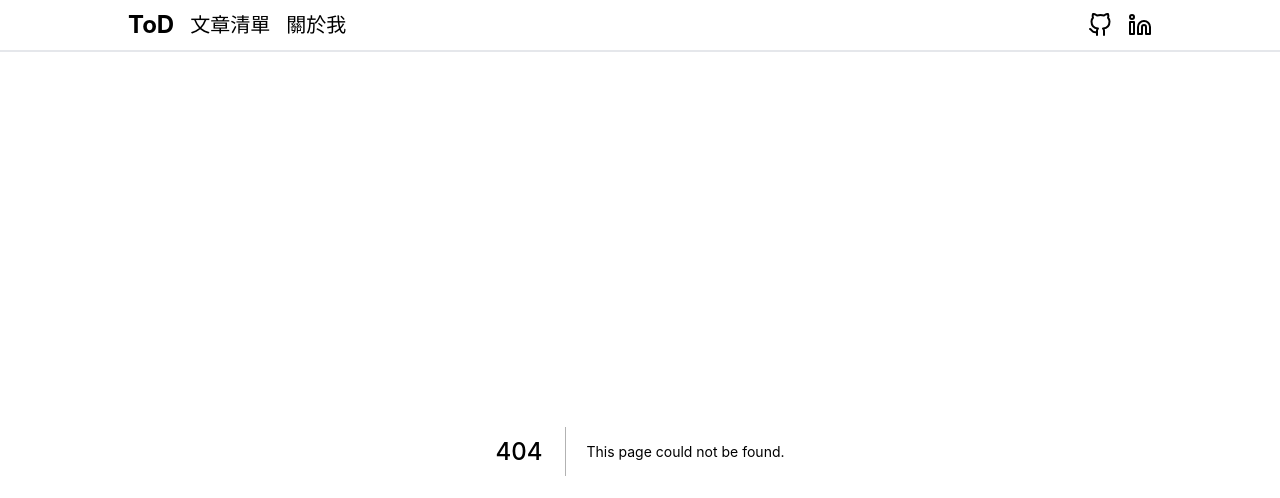
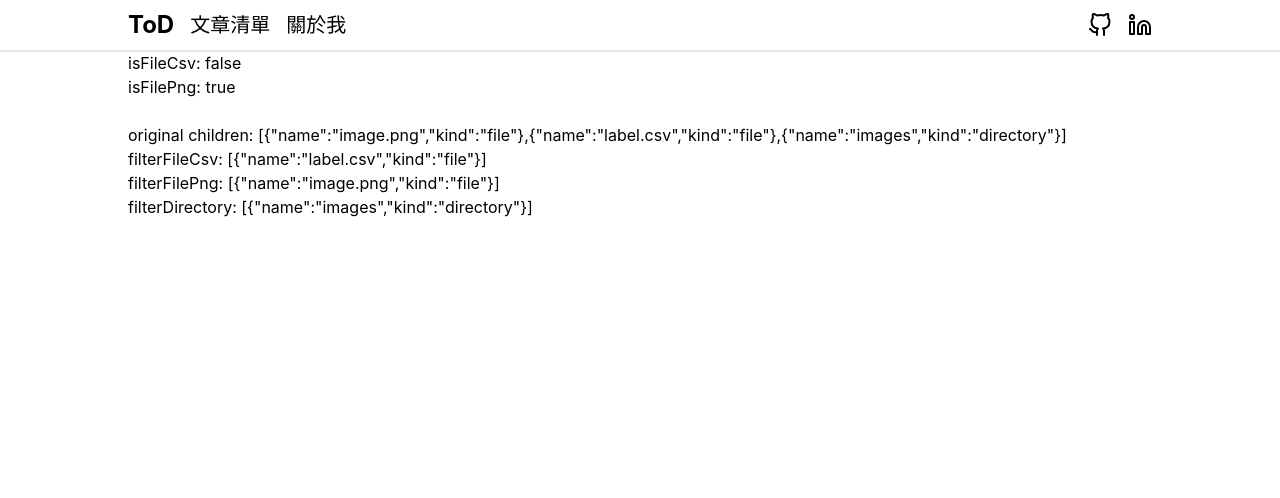
Before and after one commit to renovate-bot/ToDSung-_-tod-blog, a Next.js app: page /FP in a window 1280 px wide. Before the commit this address had no page. Shown: the top 498 px of the page. Built offline with nearby package versions, Linux system fonts and the light colour scheme; a web font is replaced by a local one.

Commit message:
feat: add some functional programming code

```diff
--- a/components/map/index.tsx
+++ b/components/map/index.tsx
@@ -30,6 +30,11 @@ const restaurants: Restaurants = [
     reference:
       'https://www.google.com/maps/place/%E8%90%AC%E5%BE%97%E5%AF%8C%E7%88%B8%E7%88%B8%E8%82%89%E9%AA%A8%E8%8C%B6%E7%8E%8B%E4%B8%AD%E7%8E%8B/@25.0296308,121.457094,14z/data=!4m8!1m2!2m1!1z5Y2w5bqm6aSQ5buz!3m4!1s0x3442a83e354fc029:0xf9862d0007e9cb61!8m2!3d25.0246586!4d121.4698697',
     lonlat: [25.025421963404877, 121.47011895391618],
+  },
+  {
+    name: 'M.M Dessert Studio（麥貳甜點工作室）',
+    reference: 'https://youtu.be/6JYoKgEu9aU',
+    lonlat: [25.0591588, 121.5323323],
   },
 ];
 
--- a/package.json
+++ b/package.json
@@ -11,8 +11,10 @@
     "@emotion/react": "^11.8.2",
     "@emotion/styled": "^11.8.1",
     "@headlessui/react": "^1.5.0",
+    "@types/lodash": "^4.14.182",
     "gray-matter": "^4.0.3",
     "leaflet": "^1.7.1",
+    "lodash": "^4.17.21",
     "next": "12.0.7",
     "react": "17.0.2",
     "react-dom": "17.0.2",
--- /dev/null
+++ b/pages/FP/index.tsx
@@ -0,0 +1,75 @@
+import { get } from 'lodash/fp';
+import filter from 'lodash/fp/filter';
+import flow from 'lodash/fp/flow';
+import isEqual from 'lodash/fp/isEqual';
+
+const fileName = 'image.png';
+
+const getFileExtension: (fileName: string) => string = fileName =>
+  fileName.split('.').slice(-1)[0];
+
+const isFileCsv = flow([
+  getFileExtension, //
+  isEqual('csv'),
+]);
+
+const isFilePng = flow([
+  getFileExtension, //
+  isEqual('png'),
+]);
+
+const isDirectory = isEqual('directory');
+
+const children = [
+  {
+    name: 'image.png',
+    kind: 'file',
+  },
+  {
+    name: 'label.csv',
+    kind: 'file',
+  },
+  {
+    name: 'images',
+    kind: 'directory',
+  },
+];
+
+const filterFileCsv = filter(
+  flow([
+    get('name'), //
+    isFileCsv,
+  ])
+);
+
+const filterFilePng = filter(
+  flow([
+    get('name'), //
+    isFilePng,
+  ])
+);
+
+const filterDirectory = filter(
+  flow([
+    get('kind'), //
+    isDirectory,
+  ])
+);
+
+const HomeFP = () => {
+  return (
+    <main className='map__container h-[calc(100vh-3.5rem)] md:h-[calc(100vh-3.25rem)]'>
+      <div>isFileCsv: {`${isFileCsv(fileName)}`}</div>
+      <div>isFilePng: {`${isFilePng(fileName)}`}</div>
+      <br />
+      <div>original children: {JSON.stringify(children)} </div>
+      <div>filterFileCsv: {`${JSON.stringify(filterFileCsv(children))}`}</div>
+      <div>filterFilePng: {`${JSON.stringify(filterFilePng(children))}`}</div>
+      <div>
+        filterDirectory: {`${JSON.stringify(filterDirectory(children))}`}
+      </div>
+    </main>
+  );
+};
+
+export default HomeFP;
```
Also changed, not shown: 1 other file (tests, documents, lock files or other folders).
